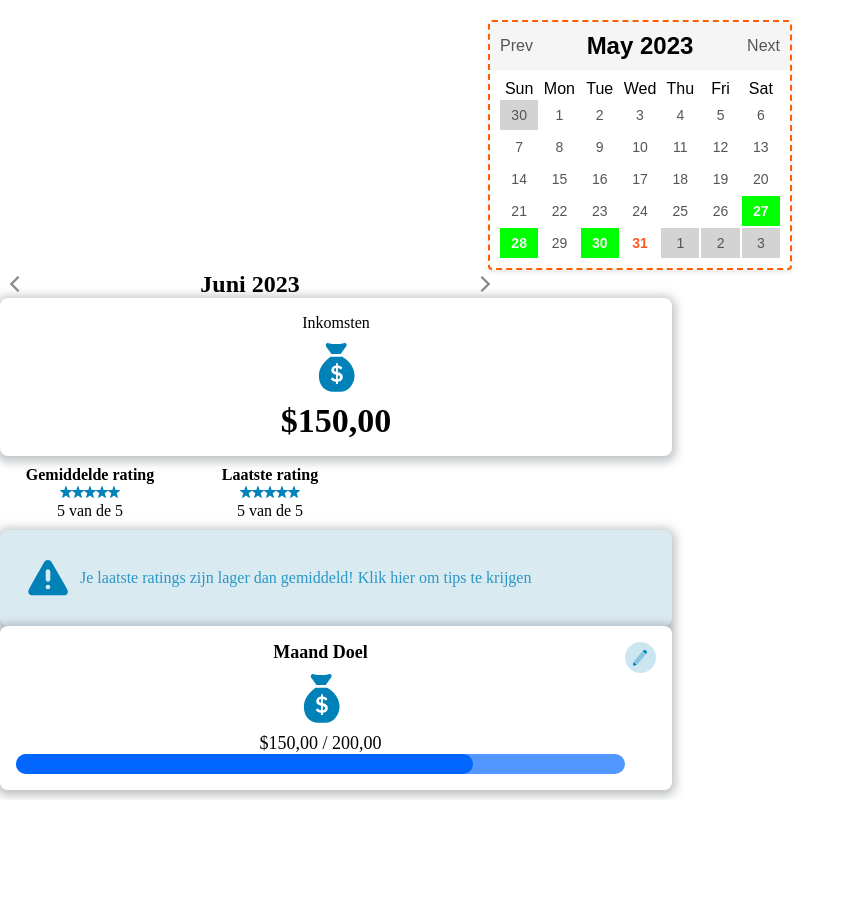
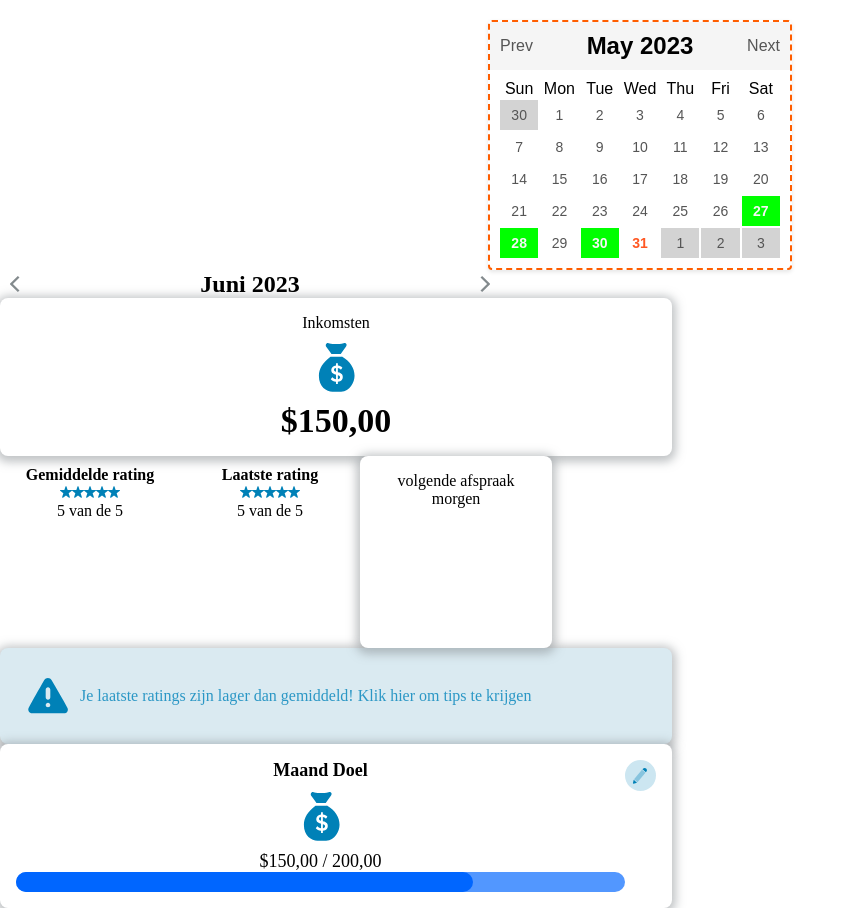
Before and after one commit to LarsKoning/IPMEDT4_React, a React (Create React App) app in the folder ipmedt4/: page / in a window 1280 px wide. Shown: the whole page, without its empty margins (0-855 px from the left). Before the commit the page ends 800 px from the top, so only its background shows below. Built offline with nearby package versions, Linux system fonts and the light colour scheme.

Commit message:
agenda cards

```diff
--- a/ipmedt4/src/App.jsx
+++ b/ipmedt4/src/App.jsx
@@ -12,6 +12,7 @@ import GoalCard from './components/GoalCard';
 import './styles/GoalCard.css'
 import MonthSelect from './components/MonthSelect';
 import './styles/MonthSelect.css'
+import HalfCard from './components/HalfCard';
 
 
 function App() {
@@ -27,6 +28,7 @@ function App() {
       <section className='ratings'>
       <Rating header={"Gemiddelde rating"} underText={"5 van de 5"}/>
       <Rating header={"Laatste rating"} underText={"5 van de 5"}/>
+      <HalfCard text={"volgende afspraak"} appointment={"morgen"}/>
       </section>
       <Tip text="Je laatste ratings zijn lager dan gemiddeld! Klik hier om tips te krijgen"/>
       <GoalCard text={"Maand Doel"} amount1="150,00" amount2= "200,00"/>
--- /dev/null
+++ b/ipmedt4/src/components/HalfCard.jsx
@@ -0,0 +1,17 @@
+import React from 'react';
+import '../styles/HalfCard.css'
+
+const HalfCard = ({ text, appointment }) => {
+  return (
+
+    <div className="next-appointment">
+      <div className="next-appointment-body">
+        <p>{text}</p>
+        <p id='Appointment'> {appointment}</p>
+      </div>
+    </div>
+
+  );
+};
+
+export default HalfCard;
--- /dev/null
+++ b/ipmedt4/src/styles/HalfCard.css
@@ -0,0 +1,27 @@
+.next-appointment {
+    background-color: #fff;
+    border-radius: 8px;
+    box-shadow: 0px 2px 10px 4px rgba(131, 138, 141, 0.5);
+    padding: 16px;
+    width: min(40%, 10em);
+    aspect-ratio: 1/1;
+}
+
+.next-appointment-body {
+    display: flex;
+    flex-direction: column;
+    align-items: center;
+    margin: 0;
+    padding: 0;
+}
+
+p {
+    margin: 0;
+}
+
+#appointment {
+    font-family: 'Montserrat';
+    font-style: normal;
+    font-weight: 700;
+    font-size: 34px;
+}
```
Also changed, not shown: ipmedt4/src/components/OverzichtCard.js (added, +17 -0 lines).
